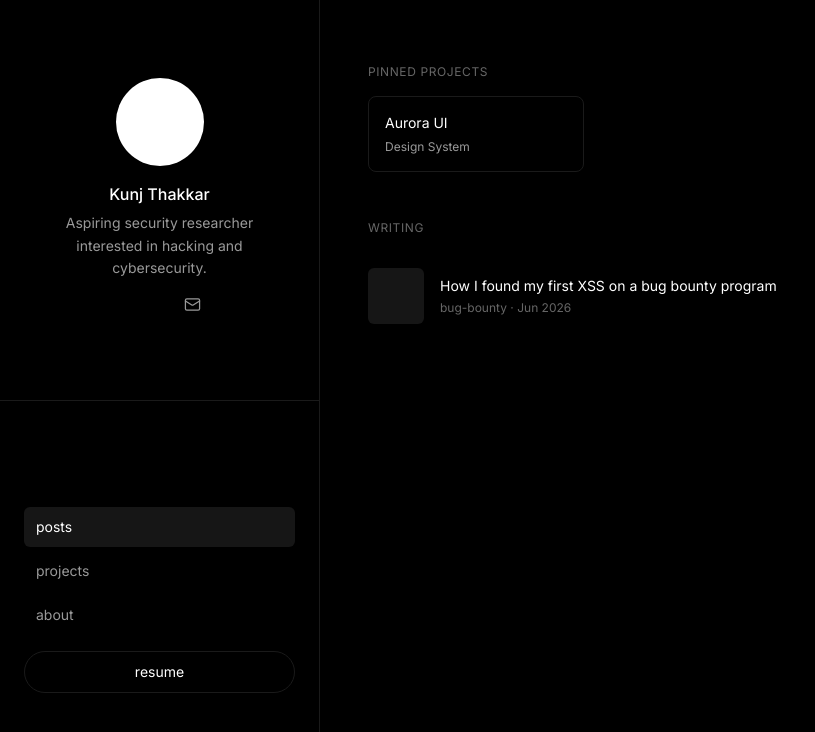
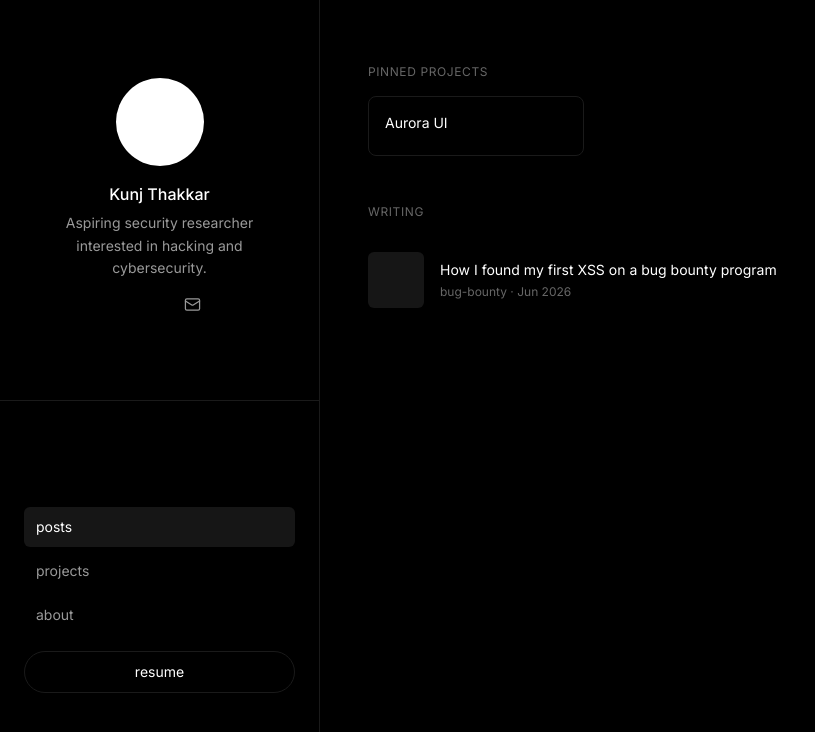
Before and after one commit to cipherKT/kunj-portfolio, a Next.js app: page / in a window 1280 px wide. Shown: the top 732 px of the page, without its empty margins (0-815 px from the left). Built offline with nearby package versions, Linux system fonts and the light colour scheme; some icons are missing.

Commit message:
fix: tag -> tags in main page.tsx

```diff
--- a/app/page.tsx
+++ b/app/page.tsx
@@ -30,7 +30,7 @@ export default function Home() {
                 className="border border-border rounded-lg p-4 hover:border-dim transition-colors"
               >
                 <p className="text-fg text-sm mb-1.5">{project.title}</p>
-                <p className="text-muted text-xs">{project.tag}</p>
+                <p className="text-muted text-xs">{project.tags}</p>
               </Link>
             ))}
           </div>
```
